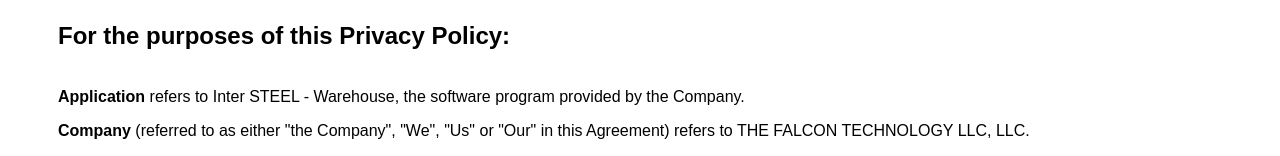
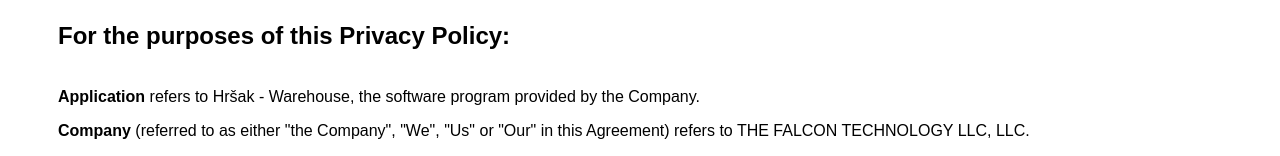
Before and after one commit to iceskic/The-Falcon-Technology-LCC.HrsakPrivacy.github.io, a plain HTML site: page index.html in a window 1280 px wide. Shown: the part 449-605 px from the top of the page. Drawn offline with Linux system fonts and the light colour scheme.

Commit message:
Update index.html

```diff
--- a/index.html
+++ b/index.html
@@ -8,7 +8,7 @@
     <p><br />The words of which the initial letter is capitalized have meanings defined under the following conditions. The following definitions shall have the same meaning regardless of whether they appear in singular or in plural.</p>
     <h2><br />Definitions</h2>
     <h2>For the purposes of this Privacy Policy:</h2>
-    <p><br /><strong>Application</strong> refers to Inter STEEL - Warehouse, the software program provided by the Company.</p>
+    <p><br /><strong>Application</strong> refers to Hršak - Warehouse, the software program provided by the Company.</p>
     <p><strong>Company</strong> (referred to as either "the Company", "We", "Us" or "Our" in this Agreement) refers to THE FALCON TECHNOLOGY LLC, LLC.</p>
     <p><strong>Country</strong> refers to: Croatia</p>
     <p><strong>Device</strong> means any device that can access the Service such as a computer, a cellphone or a digital tablet.</p>
```
